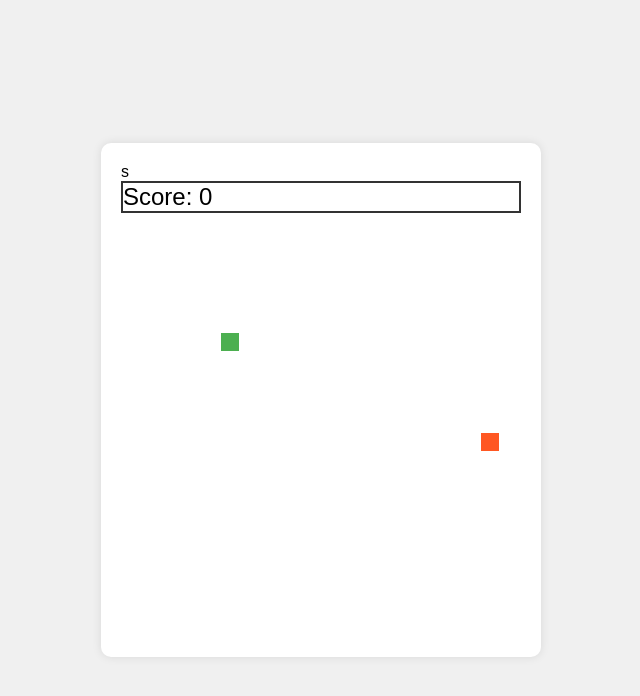
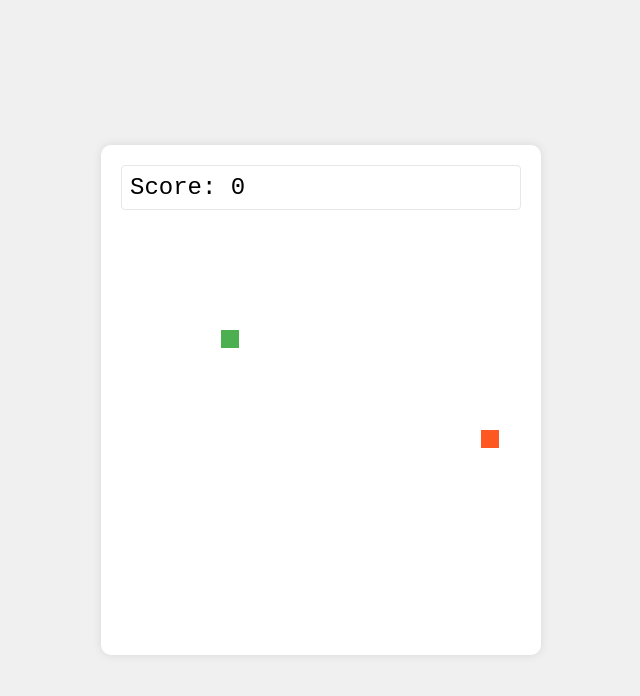
Before and after one commit to Adevikthur/snake-game, a plain HTML site: page index.html in a window 1280 px wide. Shown: the whole page, without its empty margins (319-959 px from the left). Drawn offline with Linux system fonts and the light colour scheme.

Commit message:
changes applied

```diff
--- a/index.html
+++ b/index.html
@@ -13,7 +13,7 @@
 
 <body>
     <div id="game-container">
-        s
+
         <div id="score">Score: <span id="score-value">0</span></div>
         <canvas id="game-canvas" width="400" height="400"></canvas>
     </div>
--- a/styles.css
+++ b/styles.css
@@ -6,7 +6,7 @@ body {
   height: 100vh;
   margin: 0;
   background-color: #f0f0f0;
-    font-family: Arial, sans-serif;
+  font-family:  'Source Code Pro', monospace;
 }
 
 #game-container {
@@ -19,5 +19,7 @@ body {
 #score {
   font-size: 24px;
   margin-bottom: 20px;
-    border: 2px solid #333;
+  padding: 8px;
+  border: rgb(231, 231, 231) 1px solid;
+  border-radius: 4px;
 }
```
Lines whose indentation alone changed are shown as unchanged.
